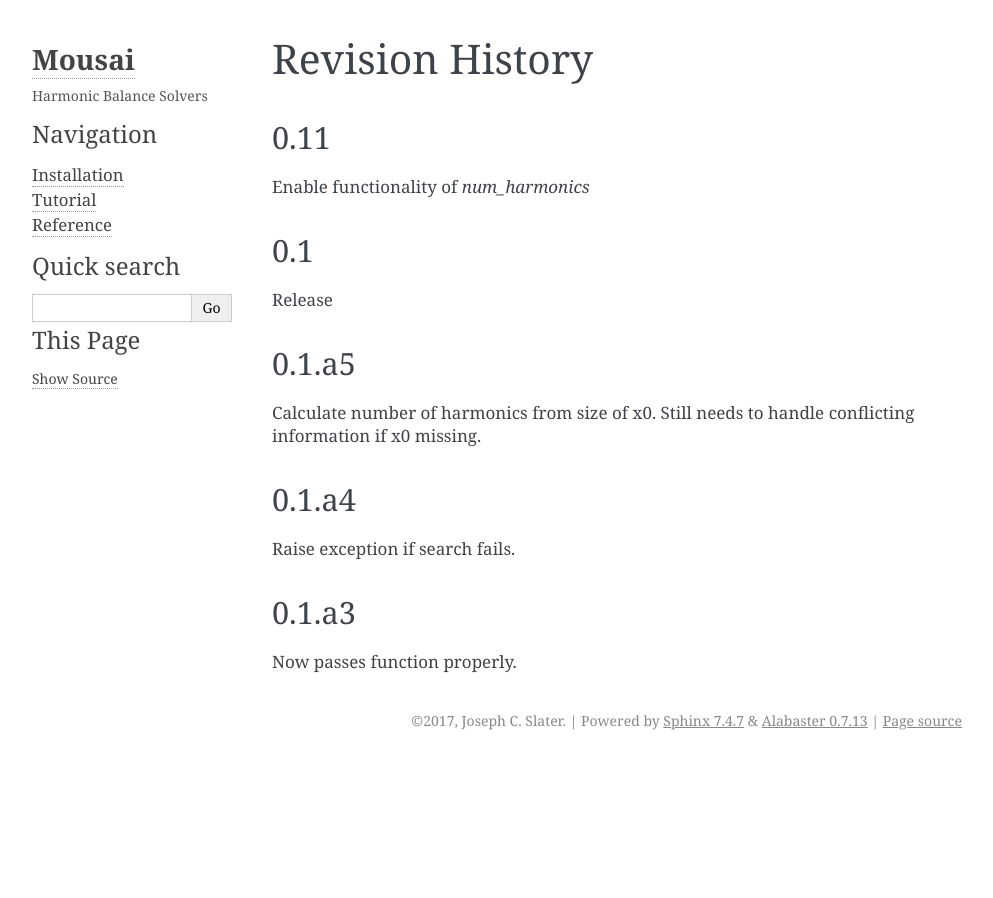
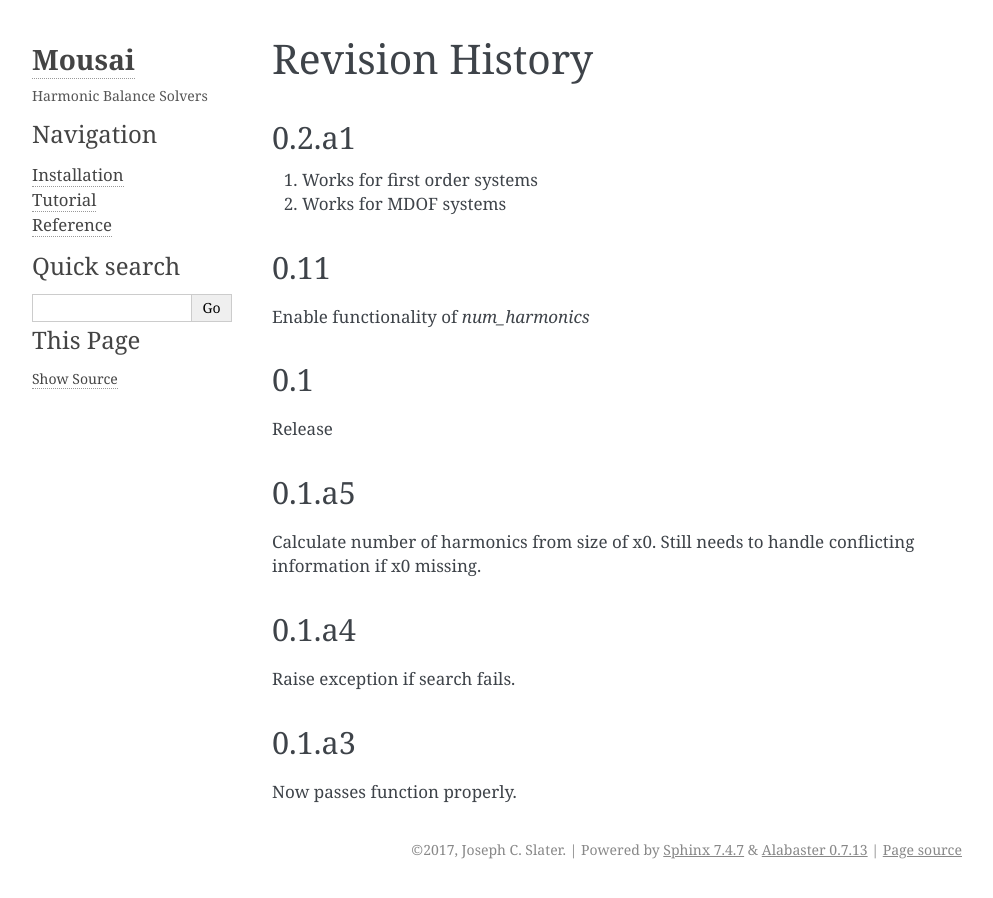
Before and after one commit to josephcslater/mousai, a Sphinx documentation site: the page built from docs/reference/revision_history.rst, in a window 1280 px wide. Shown: the whole page, without its empty margins (148-1141 px from the left). Built offline with Sphinx 7.4.7, drawn with Linux system fonts in a browser that asks for light colours; pages that are not in the unit, such as notebooks, are missing from menus; the version number could not be read and is left out.

Commit message:
Keep examples in sync

```diff
--- a/docs/reference/revision_history.rst
+++ b/docs/reference/revision_history.rst
@@ -1,5 +1,10 @@
 Revision History
 ________________
+
+0.2.a1
+~~~~~~
+1. Works for first order systems
+2. Works for MDOF systems
 
 0.11
 ~~~~
--- a/docs/tutorial/index.rst
+++ b/docs/tutorial/index.rst
@@ -10,6 +10,7 @@ Tutorials with worked examples and background information for the Harmonic Balan
    :maxdepth: 2
 
    demos/Duffing.ipynb
+   demos/Duffing_state_space.ipynb
 
 ..   Beats
 
```
Also changed, not shown: docs/tutorial/demos/Duffing.ipynb.
